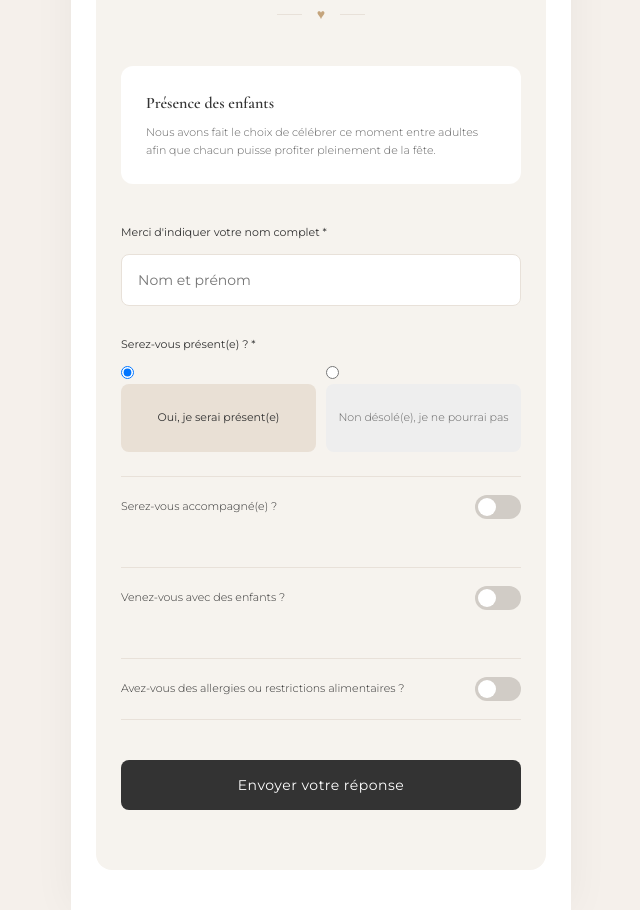
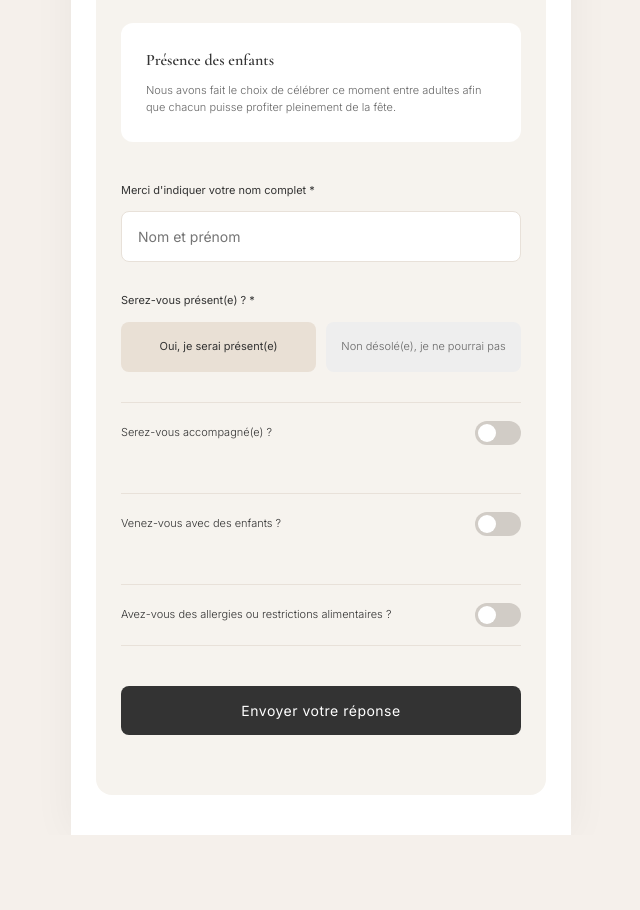
Before and after one commit to Hachimanai/julie-benjamin-mariage, a plain HTML site: page index.html in a window 1280 px wide. Shown: the part 5133-6043 px from the top of the page, without its empty margins (319-959 px from the left). After the commit the page ends 5968 px from the top, so only its background shows below. Drawn offline with nearby package versions, Linux system fonts and the light colour scheme.

Commit message:
update text font

```diff
--- a/index.html
+++ b/index.html
@@ -7,7 +7,7 @@
     <link rel="stylesheet" href="style.css">
     <link rel="preconnect" href="https://fonts.googleapis.com">
     <link rel="preconnect" href="https://fonts.gstatic.com" crossorigin>
-    <link href="https://fonts.googleapis.com/css2?family=Cormorant+Garamond:wght@300;400;500;600&family=Montserrat:wght@200;300;400;500&family=Great+Vibes&display=swap" rel="stylesheet">
+    <link href="https://fonts.googleapis.com/css2?family=Cormorant+Garamond:wght@300;400;500;600&family=Inter:wght@200;300;400;500&family=Great+Vibes&display=swap" rel="stylesheet">
 </head>
 <body>
     <main>
@@ -253,15 +253,10 @@
 
                     <div class="form-group">
                         <label>Serez-vous présent(e) ? *</label>
-                        <div class="radio-group">
-                            <label class="radio-pill">
-                                <input type="radio" name="presence" value="yes" checked>
-                                <span>Oui, je serai présent(e)</span>
-                            </label>
-                            <label class="radio-pill">
-                                <input type="radio" name="presence" value="no">
-                                <span>Non désolé(e), je ne pourrai pas</span>
-                            </label>
+                        <input type="hidden" name="presence" id="presence-input" value="yes">
+                        <div class="presence-options">
+                            <div class="presence-btn active" data-value="yes">Oui, je serai présent(e)</div>
+                            <div class="presence-btn" data-value="no">Non désolé(e), je ne pourrai pas</div>
                         </div>
                     </div>
 
--- a/script.js
+++ b/script.js
@@ -24,6 +24,18 @@ function updateCountdown() {
 // Update every second
 setInterval(updateCountdown, 1000);
 updateCountdown();
+
+// Presence Buttons Logic
+const presenceBtns = document.querySelectorAll('.presence-btn');
+const presenceInput = document.getElementById('presence-input');
+
+presenceBtns.forEach(btn => {
+    btn.addEventListener('click', function() {
+        presenceBtns.forEach(b => b.classList.remove('active'));
+        this.classList.add('active');
+        presenceInput.value = this.dataset.value;
+    });
+});
 
 // RSVP Form Handling
 const rsvpForm = document.getElementById('rsvp-form');
--- a/style.css
+++ b/style.css
@@ -8,7 +8,7 @@
     --dark-btn: #333333;
 
     --font-serif: 'Cormorant Garamond', serif;
-    --font-sans: 'Montserrat', sans-serif;
+    --font-sans: 'Inter', sans-serif;
 }
 
 * {
@@ -633,32 +633,29 @@ input[type="text"] {
     color: var(--text-primary);
 }
 
-.radio-group {
+.presence-options {
     display: grid;
     grid-template-columns: 1fr 1fr;
     gap: 10px;
 }
 
-.radio-pill span {
-    display: block;
+.presence-btn {
     padding: 16px 10px;
-    background: #eeeeee; /* Fond gris clair par défaut */
-    border: none;
+    background: #eeeeee;
     border-radius: 8px;
     font-size: 11px;
     color: var(--text-secondary);
     transition: all 0.2s;
     text-align: center;
     cursor: pointer;
-    height: 100%;
+    font-weight: 300;
     display: flex;
     align-items: center;
     justify-content: center;
-    font-weight: 300;
 }
 
-.radio-pill input:checked + span {
-    background: #e9e0d5; /* Fond beige une fois sélectionné */
+.presence-btn.active {
+    background: #e9e0d5;
     color: var(--text-primary);
     font-weight: 400;
 }
```
